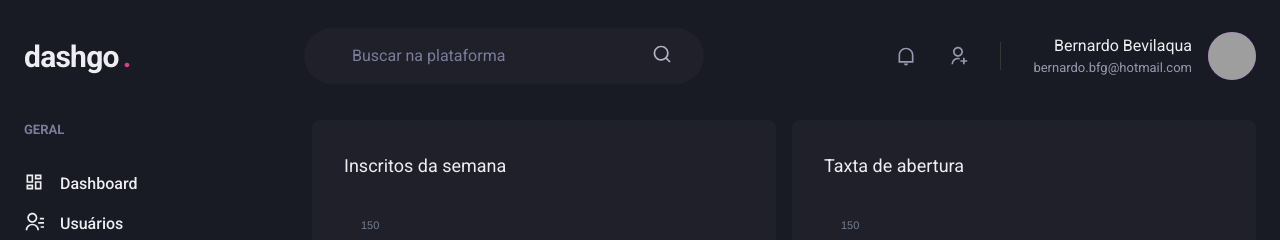
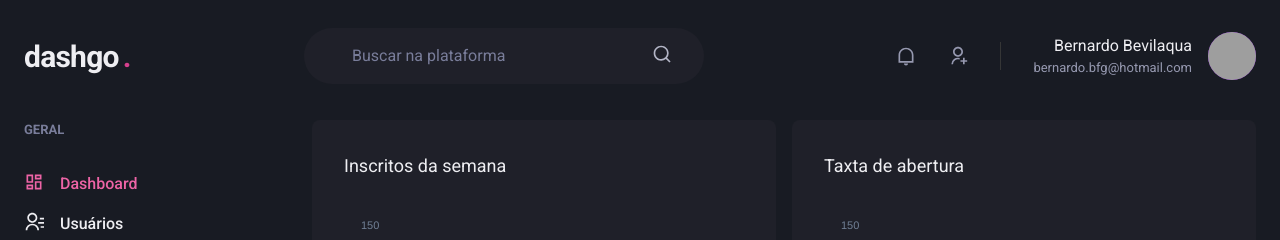
Before and after one commit to bernardobfg/dashgo, a Next.js app: page /dashboard in a window 1280 px wide. Shown: the top 240 px of the page. Built offline with nearby package versions, Linux system fonts and the light colour scheme; grey boxes are pictures that could not be loaded.

Commit message:
verify active route

```diff
--- /dev/null
+++ b/src/components/ActiveLink.tsx
@@ -0,0 +1,29 @@
+import { cloneElement, ReactElement } from "react";
+import Link, { LinkProps } from "next/link"
+import {useRouter} from "next/router"
+interface ActiveLinkProps extends LinkProps{
+  children: ReactElement;
+  shouldMatchExactHref?: boolean;
+
+}
+export function ActiveLink({
+  children,
+  shouldMatchExactHref = false,
+  ...rest
+}: ActiveLinkProps) {
+  const {asPath} = useRouter();
+  let isActive = false
+  if (shouldMatchExactHref && ( asPath === rest.href || asPath === rest.as)) {
+    isActive = true;
+  }
+  if (!shouldMatchExactHref && (
+    asPath.startsWith(String(rest.href)) ||
+    asPath.startsWith(String(rest.as)))) {
+      isActive = true
+  }
+  return (
+    <Link {...rest}>
+      {cloneElement(children, {color: isActive? "pink.400": "gray.50"})}
+    </Link>
+  )
+}
--- a/src/components/SideBar/NavLink.tsx
+++ b/src/components/SideBar/NavLink.tsx
@@ -1,6 +1,6 @@
 import { ElementType } from "react"
 import { Link as ChakraLink, Text, Icon, LinkProps as ChakraLinkProps } from "@chakra-ui/react";
-import Link from "next/link"
+import {ActiveLink} from "../ActiveLink"
 interface NavLinkProps extends ChakraLinkProps {
   icon: ElementType;
   children: string;
@@ -9,11 +9,11 @@
 
 export function NavLink({ icon, children,href, ...rest }: NavLinkProps) {
   return (
-    <Link href={href} passHref>
+    <ActiveLink href={href} passHref>
       <ChakraLink display="flex" align="center" {...rest}>
         <Icon as={icon} fontSize="20" />
         <Text ml="4" fontWeight="medium">{children}</Text>
       </ChakraLink>
-    </Link>
+    </ActiveLink>
   )
 }
```
